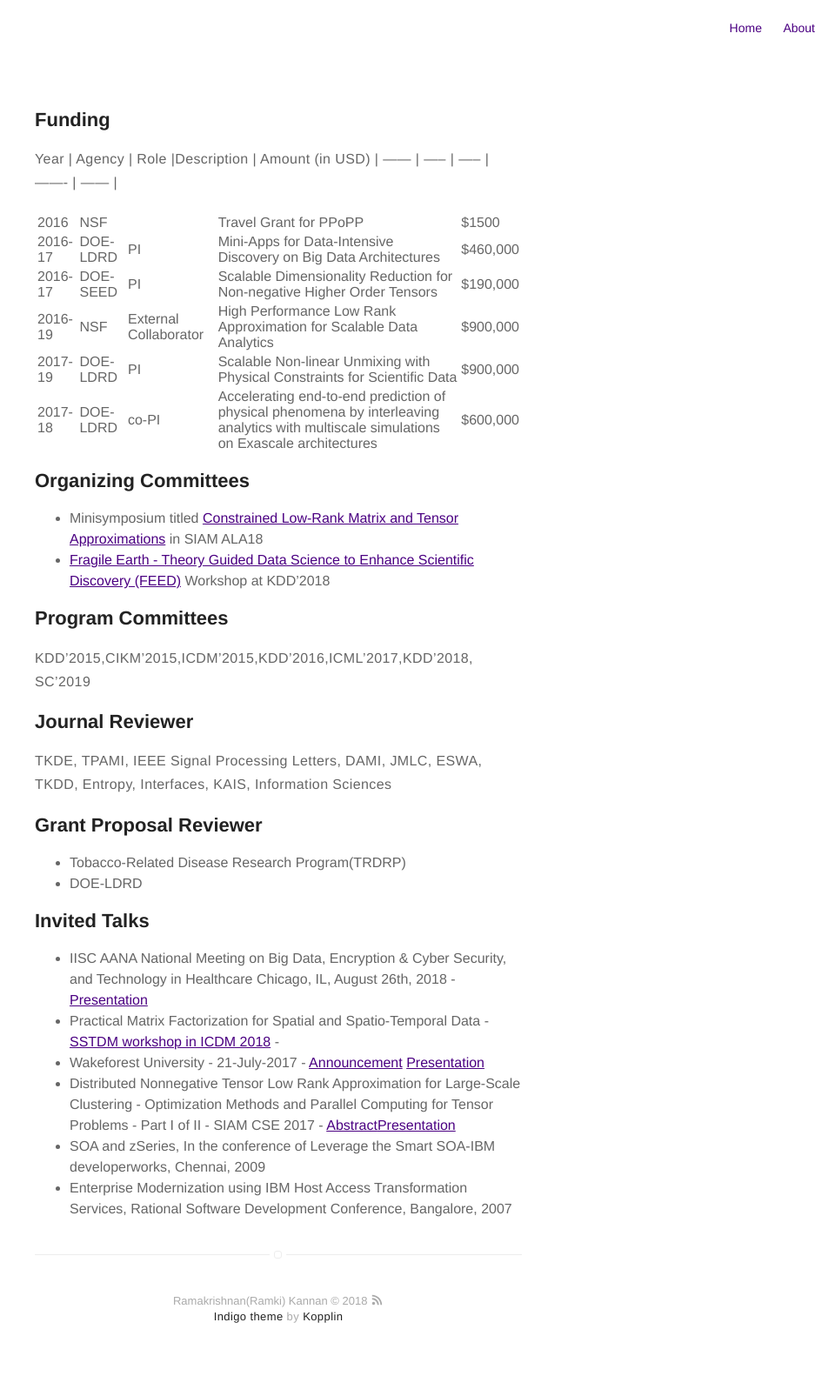
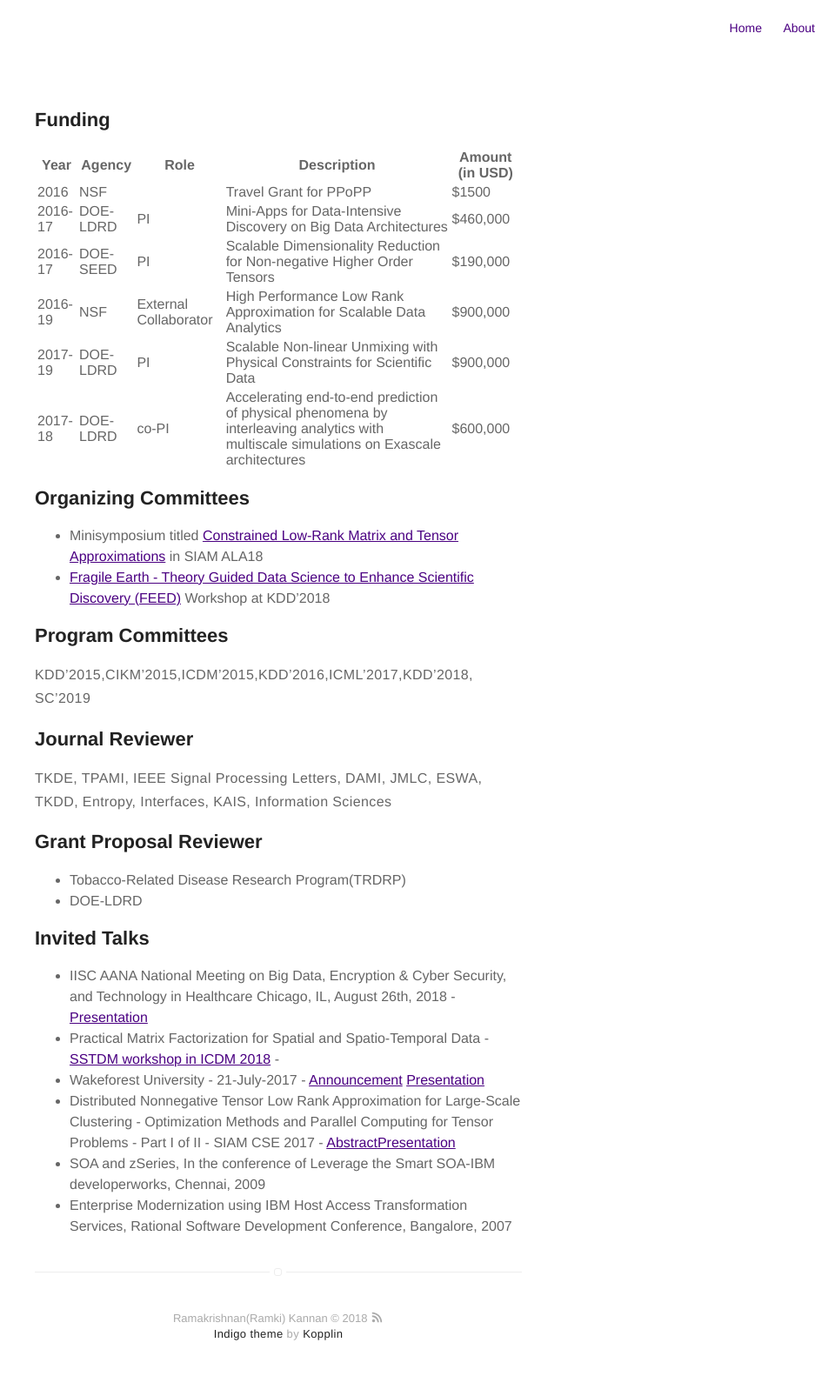
Before and after one commit to ramkikannan/ramkikannan.github.io, a Jekyll site: the page built from research.md, in a window 1280 px wide. Shown: the whole page at 87% size, without its empty margins (320-1280 px from the left). Built offline with Jekyll 4.4.1, drawn with Linux system fonts in a browser that asks for light colours.

```diff
--- a/research.md
+++ b/research.md
@@ -4,9 +4,8 @@ title: Research
 ---
 ## Funding
 
-Year    | Agency    | Role  |Description    | Amount (in USD)   |
-------  | -----     | ----- |-------        | ------            |
-
+|Year    | Agency    | Role  |Description    | Amount (in USD)   |
+|------  | -----     | ----- |-------        | ------            |
 2016    |	NSF	    |       |   Travel Grant for PPoPP  | $1500 |
 2016-17	|DOE-LDRD   |PI	    | Mini-Apps for Data-Intensive Discovery on Big Data Architectures	    | $460,000  |
 2016-17	|DOE-SEED   |PI	    | Scalable Dimensionality Reduction for Non-negative Higher Order Tensors   | $190,000 |
```
